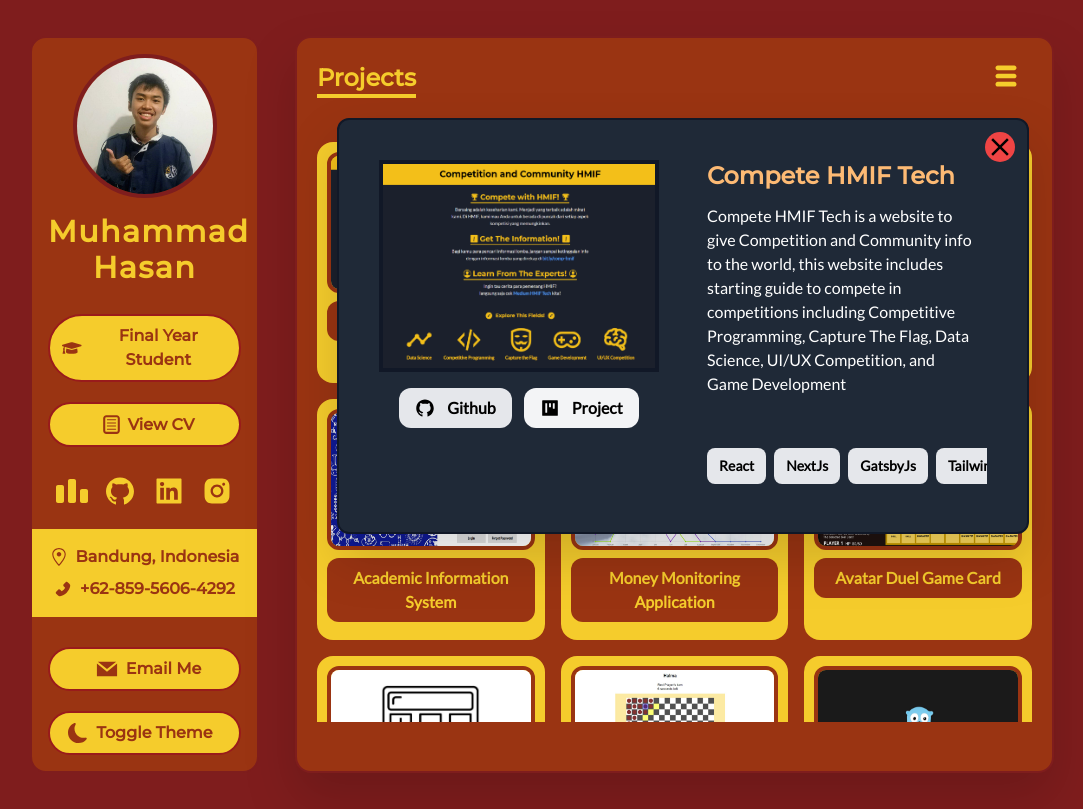
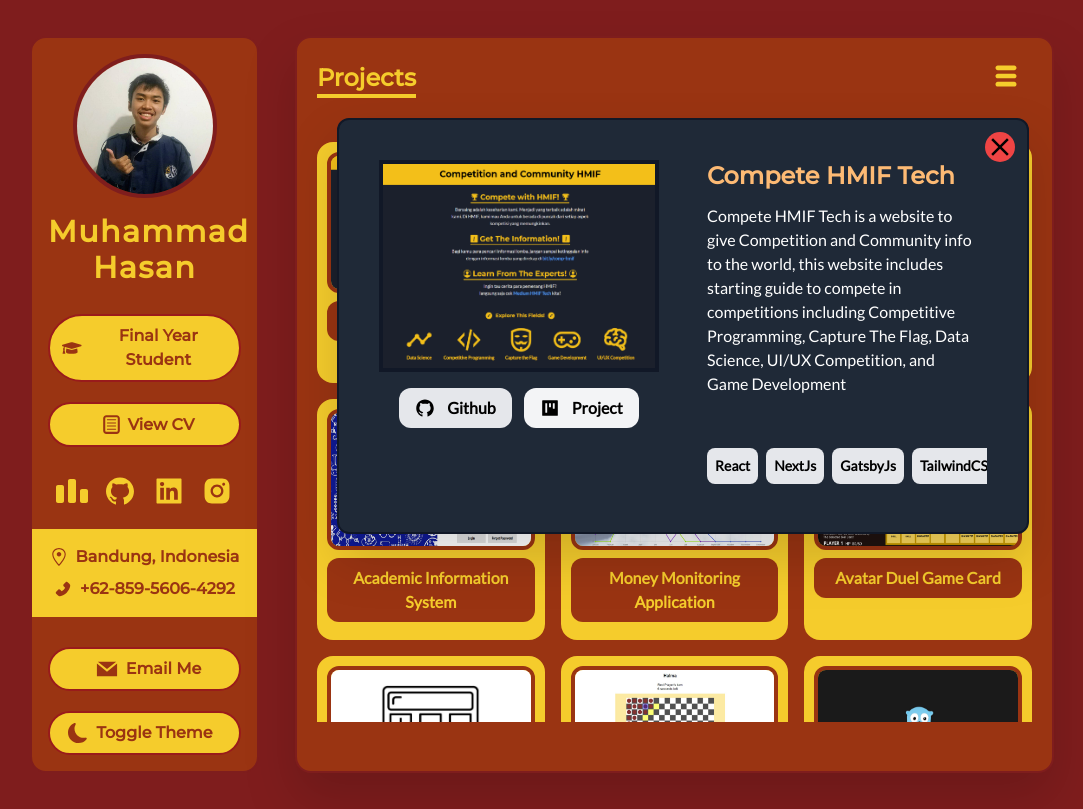
Before and after one commit to muhammadhasan01/portofolio, a Next.js app: page /projects in a window 1280 px wide. Both pictures are taken after a click on the picture 528 px from the left and 222 px from the top of the page. Shown: the whole page, without its empty margins (98-1181 px from the left). Built offline with nearby package versions, Linux system fonts and the light colour scheme.

Commit message:
style: update project card

```diff
--- a/components/ProjectCard.tsx
+++ b/components/ProjectCard.tsx
@@ -81,9 +81,9 @@ const ProjectCard: FunctionComponent<{
             <motion.h3 variants={fadeInUp}
                        className='mb-3 text-white font-medium overflow-auto pr-3 h-36 lg:h-56'>{description}</motion.h3>
             <motion.div variants={fadeInUp} className='lg:flex overflow-auto items-center items-center hidden
-            mt-3 space-x-2 text-sm font-semibold'>
+            mt-3 space-x-2 text-sm font-semibold text-center'>
               {keyTechs.map(tech => (
-                <span key={tech} className='px-3 py-2 my-2 bg-gray-200 dark:bg-dark-800 rounded-lg'>
+                <span key={tech} className='px-2 py-2 my-2 bg-gray-200 dark:bg-dark-800 rounded-lg'>
                 {tech}
               </span>
               ))}
```
